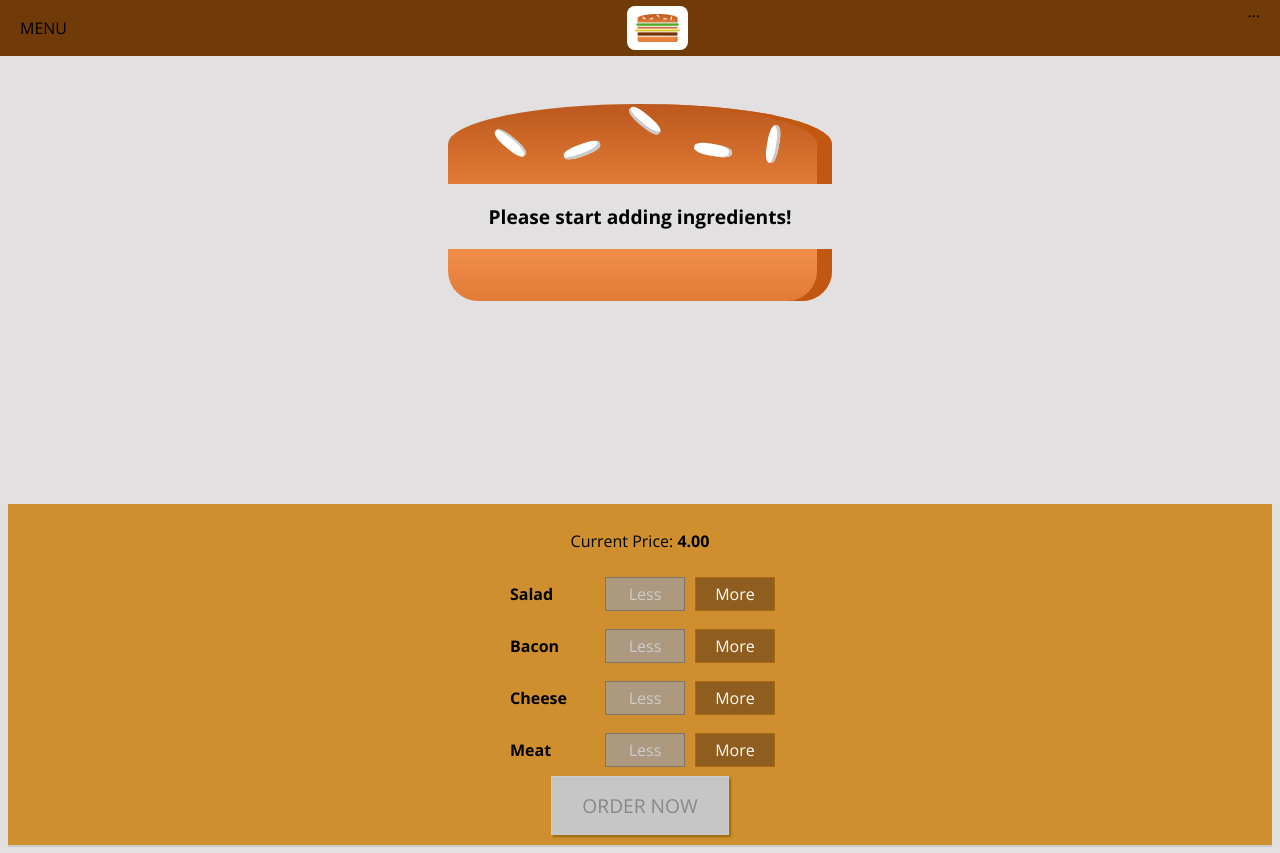
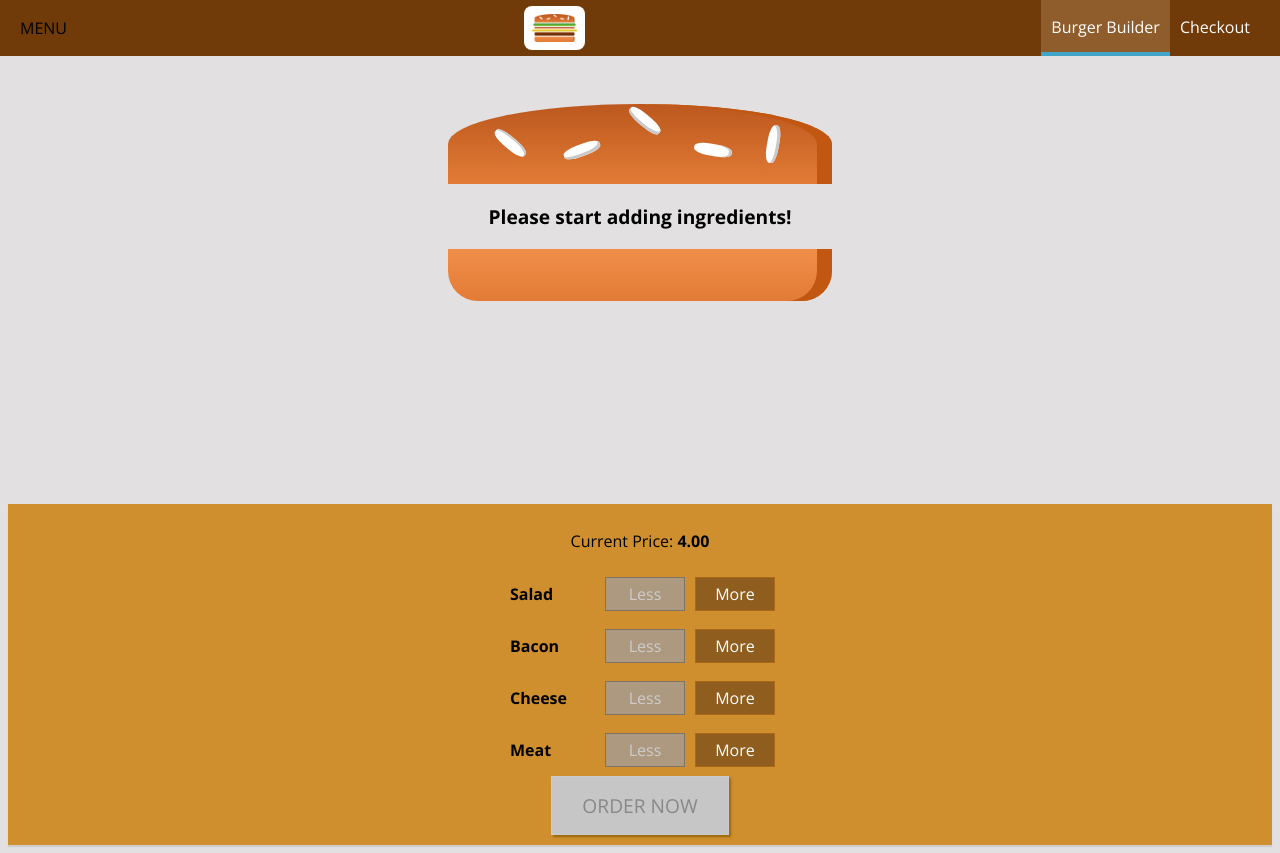
Before and after one commit to sweeptic/Burger-Project, a React (Create React App) app: page / in a window 1280 px wide. Built offline with nearby package versions, Linux system fonts and the light colour scheme.

Commit message:
27. Adding Reusable Navigation Items

```diff
--- /dev/null
+++ b/src/components/Navigation/NavigationItems/NavigationItem/NavigationItem.js
@@ -0,0 +1,16 @@
+import React from "react";
+import classes from "./NavigationItem.module.css";
+
+const NavigationItem = (props) => (
+    <li className={classes.NavigationItem}>
+        <a
+
+            href={props.link}
+            className={props.active ? classes.active : null}
+        >
+            {props.children}
+        </a>
+    </li>
+);
+
+export default NavigationItem;
--- /dev/null
+++ b/src/components/Navigation/NavigationItems/NavigationItem/NavigationItem.module.css
@@ -0,0 +1,25 @@
+.NavigationItem {
+    margin: 0;
+    box-sizing: border-box;
+    display: flex;
+    height: 100%;
+    align-items: center;
+}
+
+.NavigationItem a {
+    color: white;
+    text-decoration: none;
+    height: 100%;
+    padding: 16px 10px;
+    border-bottom: 4px solid transparent;
+    box-sizing: border-box;
+    display: block;
+}
+
+.NavigationItem a:hover,
+.NavigationItem a:active,
+.NavigationItem a.active {
+    background-color: #8f5c2c;
+    border-bottom: 4px solid #40a4c8;
+    color: white;
+}
--- /dev/null
+++ b/src/components/Navigation/NavigationItems/NavigationItems.js
@@ -0,0 +1,12 @@
+import React from "react";
+import classes from "./NavigationItems.module.css";
+import NavigationItem from "./NavigationItem/NavigationItem";
+
+const NavigationItems = (props) => (
+    <ul className={classes.NavigationItems}>
+        <NavigationItem link="/" active>Burger Builder</NavigationItem>
+        <NavigationItem link="/">Checkout</NavigationItem>
+    </ul>
+);
+
+export default NavigationItems;
--- /dev/null
+++ b/src/components/Navigation/NavigationItems/NavigationItems.module.css
@@ -0,0 +1,8 @@
+.NavigationItems {
+    margin: 0;
+    padding: 0;
+    list-style: none;
+    display: flex;
+    align-items: center;
+    height: 100%;
+}
--- a/src/components/Navigation/Toolbar/Toolbar.js
+++ b/src/components/Navigation/Toolbar/Toolbar.js
@@ -1,6 +1,7 @@
 import React from "react";
 import style from './Toolbar.module.css';
 import Logo from './../../Logo/Logo';
+import NavigationItems from './../NavigationItems/NavigationItems';
 
 
 
@@ -9,7 +10,7 @@
         <header className={style.Toolbar}>
             <div>MENU</div>
             <Logo/>
-            <nav>...</nav>
+            <nav><NavigationItems/></nav>
         </header>
     );
 };
```
